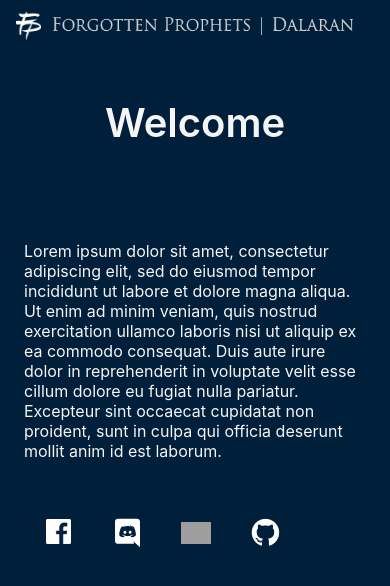
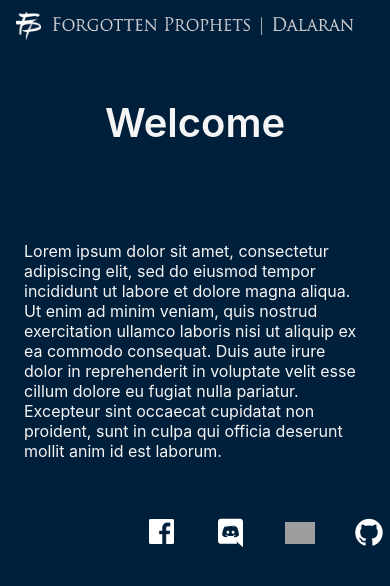
Before and after one commit to jowi85/FPSite, a website: page pages/main.html in a window 390 px wide. Drawn offline with Linux system fonts and the light colour scheme; files that its build step writes are made by us from their sources; grey boxes are pictures that could not be loaded; files whose address does not match are found by name.

Commit message:
Playing around with mobile friendly footer layout

```diff
--- a/pages/main.html
+++ b/pages/main.html
@@ -73,7 +73,7 @@
 
   <footer>
   <div class="columns is-mobile" align="center">
-      <div class="column is-1-desktop is-2-mobile is-offset-4-desktop is-offset-1-mobile">
+      <div class="column is-1-desktop is-2-mobile is-offset-4-desktop is-offset-4-mobile">
           <a class="icon is-large" href="https://www.facebook.com/groups/290162954330829/">
               <img src="/images/fb.png" width=25 height=25 style="margin-bottom:3px">
           </a>
```
